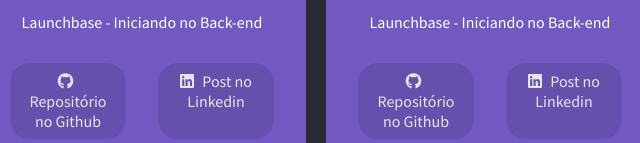
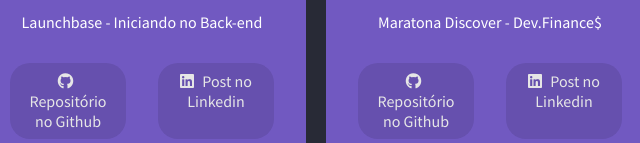
Before and after one commit to RenanKabbach/Portfolio, a plain HTML site: page classes.html in a window 1280 px wide. Shown: the part 798-941 px from the top of the page, 498-1138 px from the left. Drawn offline with Linux system fonts and the light colour scheme.

Commit message:
Adição de projeto

```diff
--- a/classes.html
+++ b/classes.html
@@ -169,7 +169,7 @@
         </div>
 
         <div class="card__content">
-          <p>Launchbase - Iniciando no Back-end</p>
+          <p>Maratona Discover - Dev.Finance$</p>
         </div>
 
         <div class="card__info">
```
